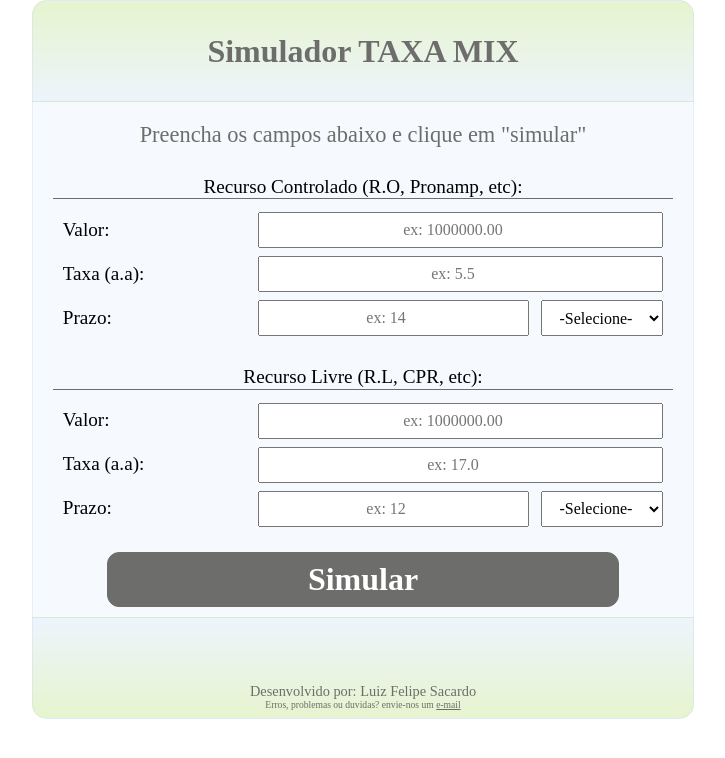
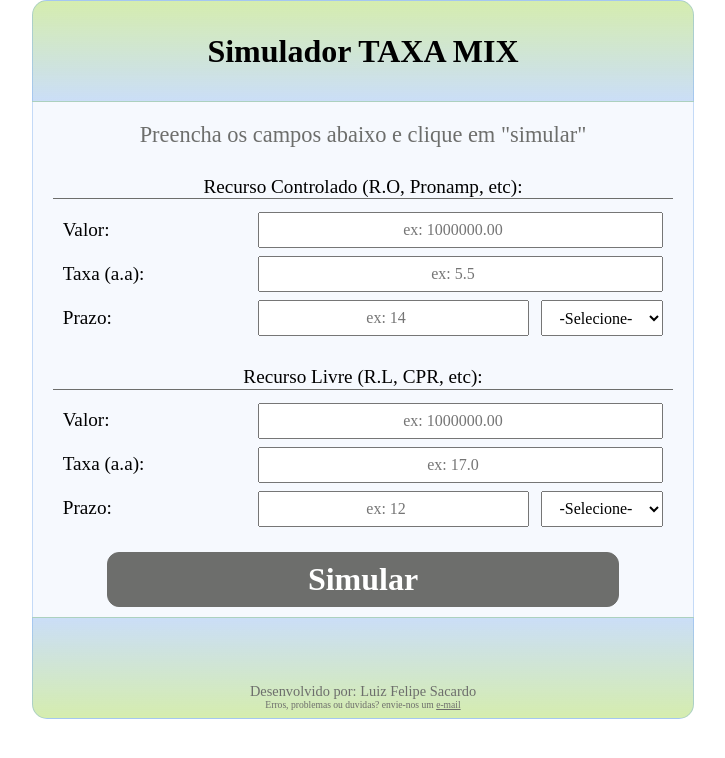
Before and after one commit to LuizFelipeSacardo/simulador-taxa-mix, a plain HTML site: page index.html in a window 1280 px wide. Shown: the whole page, without its empty margins (277-1002 px from the left). Drawn offline with Linux system fonts and the light colour scheme.

Commit message:
Change of colors

```diff
--- a/assets/css/base.css
+++ b/assets/css/base.css
@@ -1,6 +1,6 @@
 :root{
-  --background-color-01: rgba(172, 219, 95, 0.3);
-  --background-color-02: rgba(81, 145, 228, 0.1);
+  --background-color-01: rgba(172, 219, 95, 0.5);
+  --background-color-02: rgba(81, 145, 228, 0.3);
   --background-color-03: rgb(109, 110, 108);
   --background-color-04: rgba(81, 145, 228, 0.05);
 
--- a/assets/css/header.css
+++ b/assets/css/header.css
@@ -1,6 +1,6 @@
 .header{
   background-image: linear-gradient(var(--background-color-01), var(--background-color-02));
-  color: var(--text-color-03);
+  color: var(--text-color-01);
   text-align: center;
   border: 1px solid var(--background-color-02);
   border-radius: 15px 15px 0 0;
```
